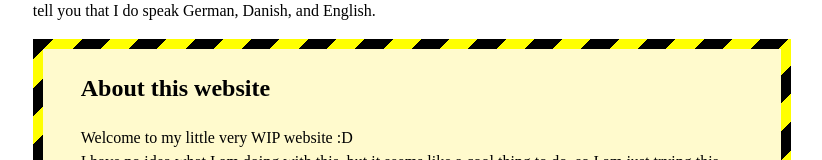
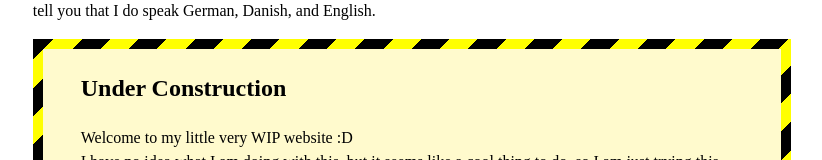
Before and after one commit to Fnessa/website, a plain HTML site: page index.html in a window 1280 px wide. Shown: the part 292-452 px from the top of the page, without its empty margins (228-1050 px from the left). Drawn offline with Linux system fonts and the light colour scheme.

Commit message:
changed under construction title

```diff
--- a/index.html
+++ b/index.html
@@ -27,7 +27,7 @@
 				</div>
 			</div>
 			<div class="about_website">
-				<h2 >About this website</h2>
+				<h2 >Under Construction</h2>
 				<p>
 				Welcome to my little very WIP website :D <br>
 				I have no idea what I am doing with this, but it seems like a cool thing to do, so I am just trying this. Things will not work, that is because I have many interests, a few obligations, and only very little time, so I might sometimes just stop working on something, even though it is clearly broken. Please notify me about accessibility issues though, I will be trying my best to keep it as accessible as possible, but I have very little experience with doing this, so I might miss some things.<br>
```
